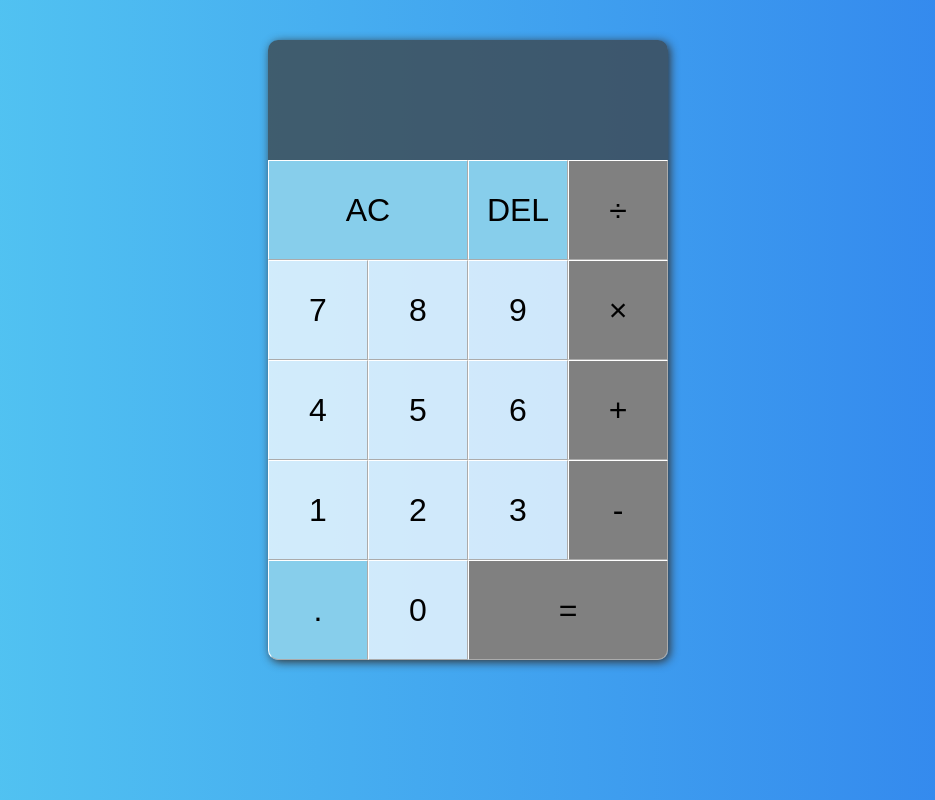
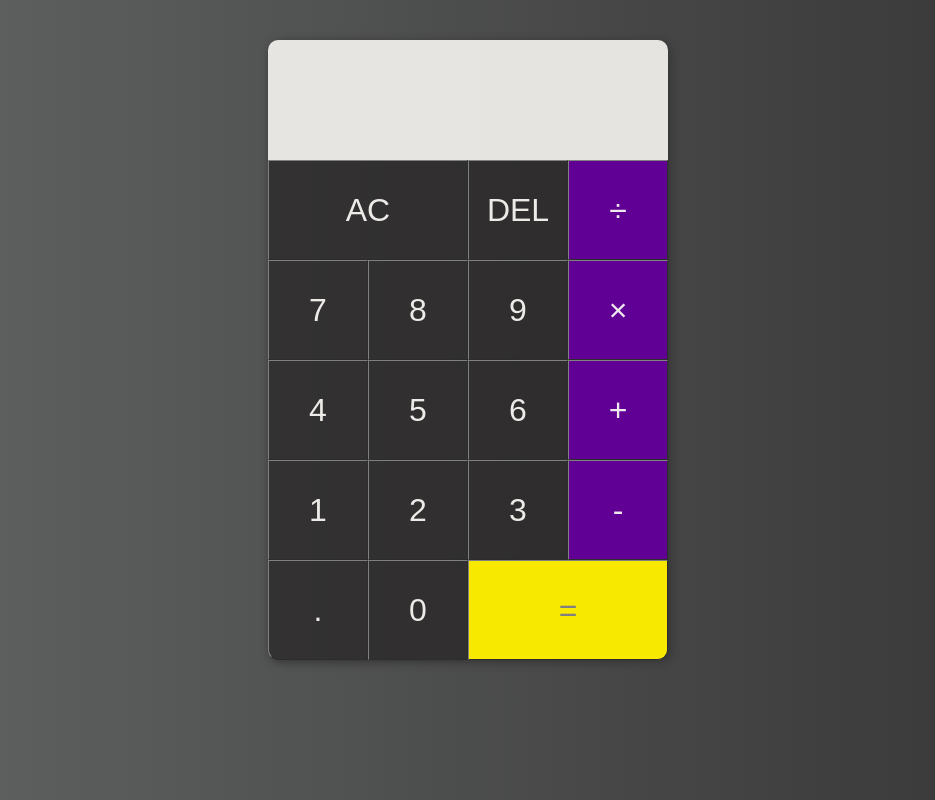
Before and after one commit to wcuberas/react-calculator, a React (Create React App) app: page / in a window 1280 px wide. Shown: the whole page, without its empty margins (172-1107 px from the left). Built offline with nearby package versions, Linux system fonts and the light colour scheme.

Commit message:
colors colors

```diff
--- a/src/components/Styled-components.js
+++ b/src/components/Styled-components.js
@@ -14,7 +14,7 @@ export const Container = styled.div`
 
 export const Screen = styled.div`
     grid-column: 1 / -1;
-    background-color: rgba(60, 64, 67, 0.75);
+    background-color: rgb(247, 246, 242, 0.9);
     display: flex;
     justify-content: space-around;
     flex-direction: column;
@@ -24,42 +24,44 @@ export const Screen = styled.div`
     text-align: right;
     border-top-left-radius: 10px;
     border-top-right-radius: 10px;
+
 `
 
 export const Previous = styled.div`
-    color: rgba(255, 255, 255, 0.65);
+    color: rgb(240, 55, 165, 0.8);
     font-size: 1.5rem;
 `
 
 export const Current = styled.div`
-    color: white;
+    color: rgb(240, 55, 165);
     font-size: 2.5rem;
 `
 
 export const Button = styled.button`
+    color: rgb(247, 246, 242, 0.95);
     cursor: pointer;
     font-size: 2rem;
-    border: 1px outset white;
+    border: 1px outset gray;
     outline: none;
-    background-color: rgba(255, 255, 255, 0.75);
+    background-color: rgb(27, 23, 23, 0.55);
     &:hover {
-        background-color: rgba(255, 255, 255, 0.9);
+        background-color: rgb(27, 23, 23, 0.9);
     }
 
     //Funcion para unir botones
     ${ ({gridSpan}) => gridSpan && `grid-column: span ${gridSpan};` }
 
     //Funcion para cambiar color botones operaciones
-    ${ ({operation}) => operation && `background-color: gray;` }
+    ${ ({operation}) => operation && `background-color: #610094;` }
 
     //Funcion para cambiar color botones control
-    ${ ({control}) => control && `background-color: skyblue;` }
+    ${ ({control}) => control && `background-color: rgb(27, 23, 23, 0.55);` }
 
     //Funcion para cambiar color boton equals
-    ${ ({equals}) => equals && `border-bottom-right-radius: 10px; background-color: gray;` }
+    ${ ({equals}) => equals && `border-bottom-right-radius: 10px; background-color: #F7EA00; color: gray;` }
 
     //Funcion para cambiar color boton period
-    ${ ({period}) => period && `border-bottom-left-radius: 10px; background-color: skyblue;` }
+    ${ ({period}) => period && `border-bottom-left-radius: 10px; background-color: rgb(27, 23, 23, 0.55);` }
 
 
 `
--- a/src/index.css
+++ b/src/index.css
@@ -10,7 +10,7 @@
 body {
   margin: 0;
   padding: 0;
-  background: linear-gradient(to right, #56ccf2, #2f80ed);
+  background: linear-gradient(to right, #636464, #353535);
   font-family: -apple-system, BlinkMacSystemFont, 'Segoe UI', 'Roboto', 'Oxygen',
     'Ubuntu', 'Cantarell', 'Fira Sans', 'Droid Sans', 'Helvetica Neue',
     sans-serif;
```
